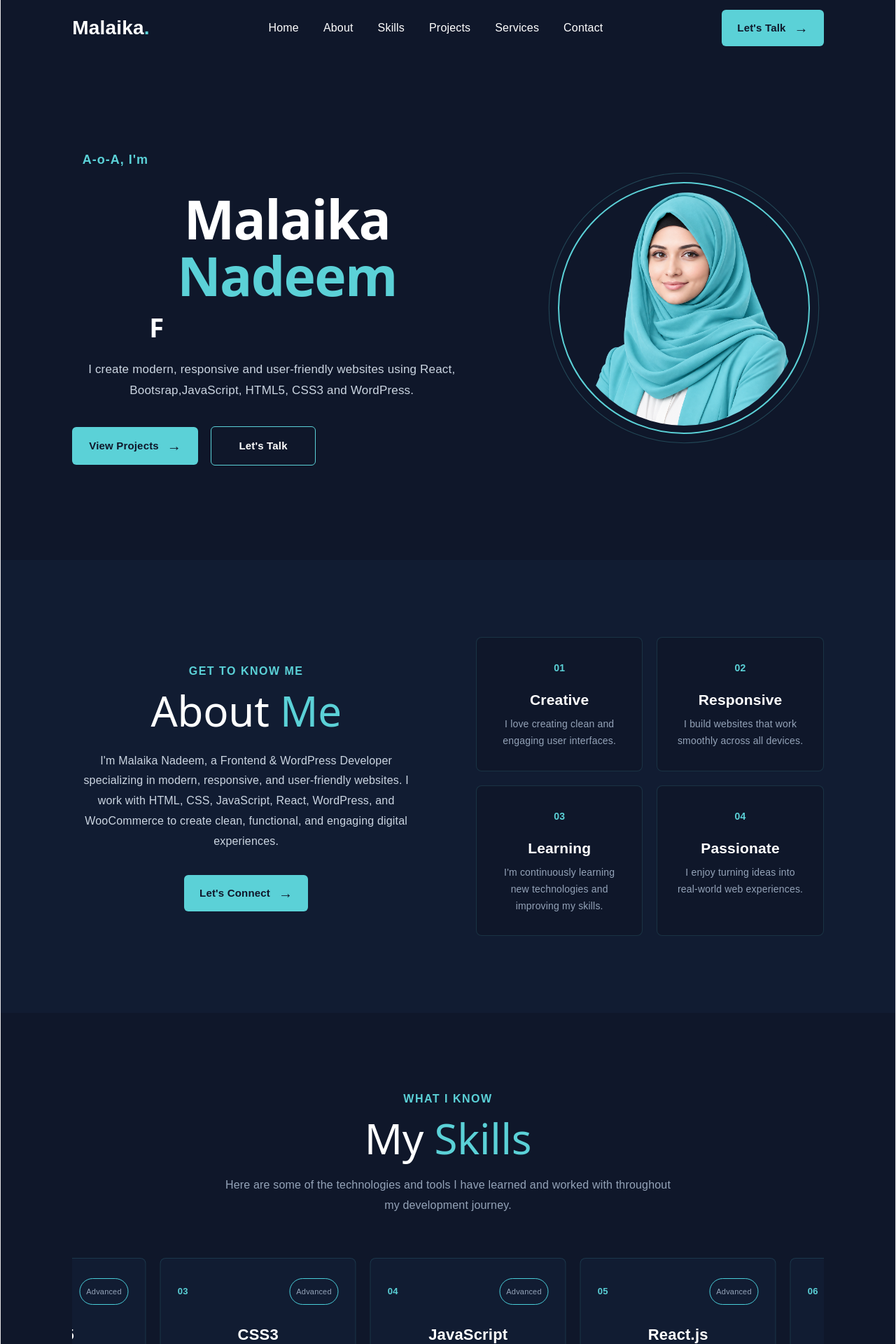
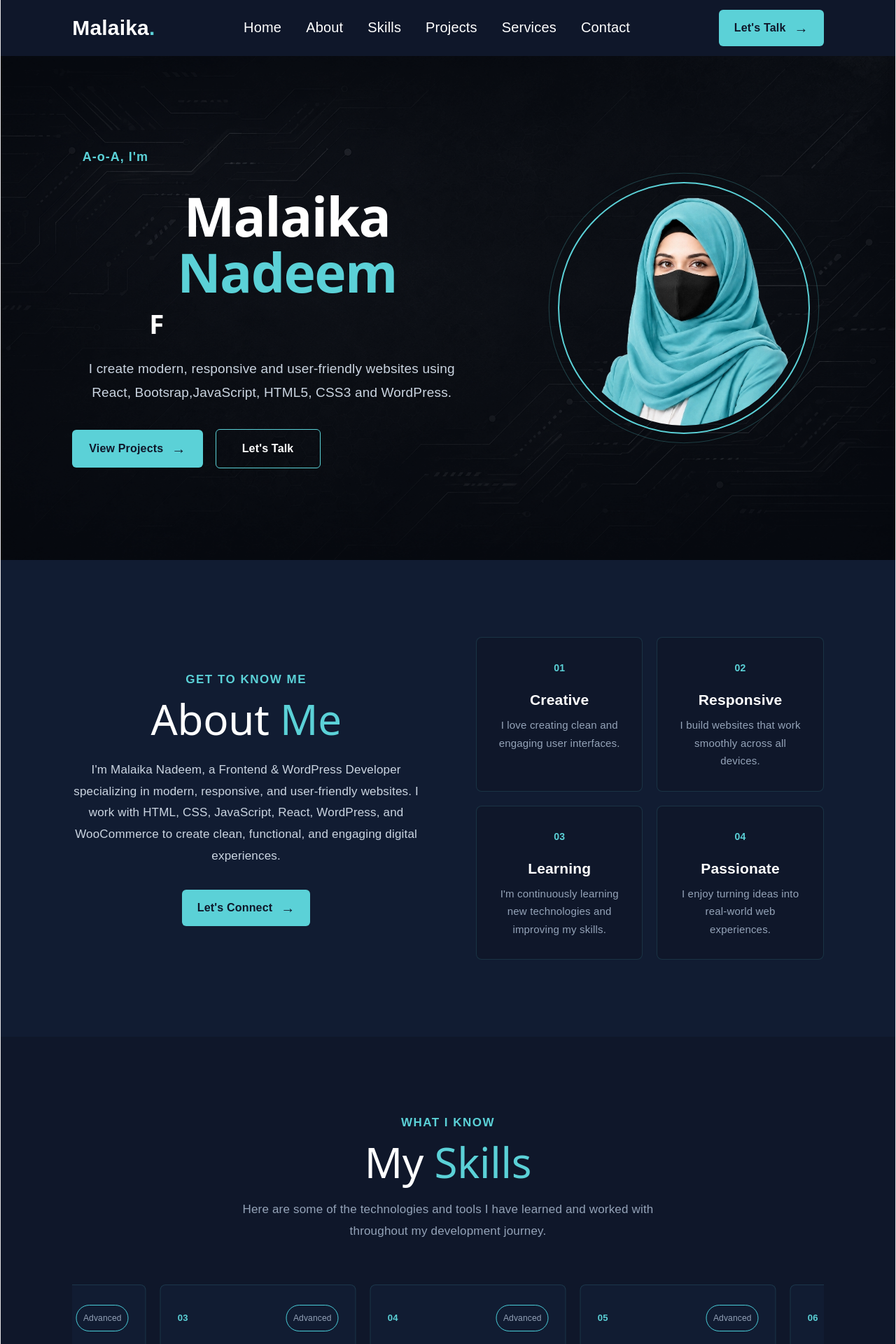
Before and after one commit to malaika-nadeem-dev/malaika-nadeem-potfolio-, a React (Vite) app: page / in a window 1280 px wide. Shown: the top 1920 px of the page at 70% size. Built offline with nearby package versions, Linux system fonts and the light colour scheme.

Commit message:
Update portfolio design, animations and responsive styles

```diff
--- a/src/App.css
+++ b/src/App.css
@@ -48,7 +48,8 @@ body {
 
   background: #0f172a;
 
-  position: relative;
+  position: sticky;
+  top: 0;
   z-index: 1000;
 }
 
@@ -58,7 +59,7 @@ body {
 ================================ */
 
 .logo {
-  font-size: 28px;
+  font-size: 30px;
   font-weight: 700;
 }
 
@@ -82,7 +83,7 @@ body {
 .nav-links a {
   color: #ffffff;
   text-decoration: none;
-  font-size: 16px;
+  font-size: 20px;
 
   transition: color 0.3s ease;
 }
@@ -312,6 +313,10 @@ body {
    HERO SECTION
 ================================ */
 
+/* ================================
+   HERO SECTION
+================================ */
+
 .hero {
   width: 100%;
   min-height: calc(100vh - 80px);
@@ -322,9 +327,16 @@ body {
   justify-content: space-between;
   gap: 60px;
 
-  background: #0f172a;
-}
-
+  /* Tech black texture background */
+  background-color: #0f172a;
+  background-image: url("/background texture.png");
+  background-size: cover;
+  background-position: center;
+  background-repeat: no-repeat;
+
+  position: relative;
+  overflow: hidden;
+}
 
 /* ================================
    HERO CONTENT
@@ -336,7 +348,7 @@ body {
 }
 
 .hero-intro {
-  margin-bottom: 14px;
+  margin-bottom: 16px;
 
   color: #5bd1d7;
 
@@ -349,7 +361,7 @@ body {
 .hero-content h1 {
   margin-bottom: 10px;
 
-  font-size: clamp(48px, 6vw, 78px);
+  font-size: clamp(50px, 6vw, 80px);
   line-height: 1.05;
   font-weight: 700;
 
@@ -361,9 +373,9 @@ body {
 }
 
 .hero-content h2 {
-  margin-bottom: 22px;
-
-  font-size: clamp(25px, 3vw, 38px);
+  margin-bottom: 24px;
+
+  font-size: clamp(27px, 3vw, 40px);
   font-weight: 600;
 
   color: #ffffff;
@@ -377,7 +389,7 @@ body {
 
   color: #cbd5e1;
 
-  font-size: 17px;
+  font-size: 19px;
   line-height: 1.8;
 }
 
@@ -539,7 +551,20 @@ body {
 
   display: block;
 }
-
+.hero::before {
+  content: "";
+  position: absolute;
+  inset: 0;
+
+  background: rgba(15, 23, 42, 0.35);
+
+  pointer-events: none;
+}
+
+.hero > * {
+  position: relative;
+  z-index: 1;
+}
 
 /* ================================
    TABLET
@@ -550,6 +575,8 @@ body {
   .hero {
     padding: 60px 5%;
     gap: 35px;
+    background-size: cover;
+    background-position: center;
   }
 
   .hero-image {
@@ -601,6 +628,9 @@ body {
     text-align: center;
 
     gap: 45px;
+
+    background-size: cover;
+    background-position: center top;
   }
 
 
@@ -625,6 +655,7 @@ body {
 
   .hero-intro {
     font-size: 16px;
+    margin-left: 5px;
   }
 
   .hero-content h1 {
@@ -1347,6 +1378,9 @@ body {
   .skills-grid {
     grid-template-columns: repeat(2, 1fr);
   }
+  .skills-track {
+    animation-duration: 18s;
+  }
 
 }
 
@@ -1360,6 +1394,13 @@ body {
   .skills {
     padding: 80px 5%;
   }
+  @media (max-width: 600px) {
+
+  .skills-track {
+    animation-duration: 18s;
+  }
+
+}
 
   .skills-heading {
     margin-bottom: 45px;
@@ -2846,6 +2887,7 @@ body {
     padding: 25px;
   }
 
+
 }
 
 /* ================================
@@ -2891,6 +2933,17 @@ body {
 
 .service-card {
   min-height: 330px;
+}
+
+.services .skills-track {
+  animation-duration: 25s;
+}
+@media (max-width: 600px) {
+
+  .services .skills-track {
+    animation-duration: 18s;
+  }
+
 }
 
 
@@ -3141,3 +3194,110 @@ body {
   }
 
 }
+
+/* ================================
+   PC TEXT SIZE ONLY
+================================ */
+
+@media (min-width: 1001px) {
+
+  /* Section subtitles */
+  .section-subtitle {
+    font-size: 17px;
+  }
+
+  /* About */
+  .about-text {
+    font-size: 17px;
+  }
+
+  .highlight-card p {
+    font-size: 15px;
+  }
+
+  /* Skills */
+  .skills-heading > p:last-child {
+    font-size: 17px;
+  }
+
+  .skill-card p {
+    font-size: 15px;
+  }
+
+  .skill-level {
+    font-size: 12px;
+  }
+
+  /* Projects */
+  .projects-heading > p:last-child {
+    font-size: 17px;
+  }
+
+  .project-description {
+    font-size: 15px;
+  }
+
+  .project-technologies span {
+    font-size: 12px;
+  }
+
+  .project-link {
+    font-size: 14px;
+  }
+
+  /* Education & Experience */
+  .education-experience-heading > p:last-child {
+    font-size: 17px;
+  }
+
+  .journey-subtitle {
+    font-size: 13px;
+  }
+
+  .journey-card-content p {
+    font-size: 15px;
+  }
+
+  .journey-link {
+    font-size: 14px;
+  }
+
+  /* Contact */
+  .contact-heading > p:last-child {
+    font-size: 17px;
+  }
+
+  .contact-info > p {
+    font-size: 16px;
+  }
+
+  .contact-item span {
+    font-size: 14px;
+  }
+
+  .contact-item a {
+    font-size: 17px;
+  }
+
+  .form-group label {
+    font-size: 14px;
+  }
+
+  .form-group input,
+  .form-group textarea {
+    font-size: 15px;
+  }
+
+  /* Buttons */
+  .hero-btn,
+  .about-btn,
+  .nav-button,
+  .footer-button {
+    font-size: 16px;
+  }
+
+  /* Footer */
+  .footer-bottom {
+    font-size: 15px;
+  }
+}
```
Also changed, not shown: public/background texture.png (added), public/profile.png.
